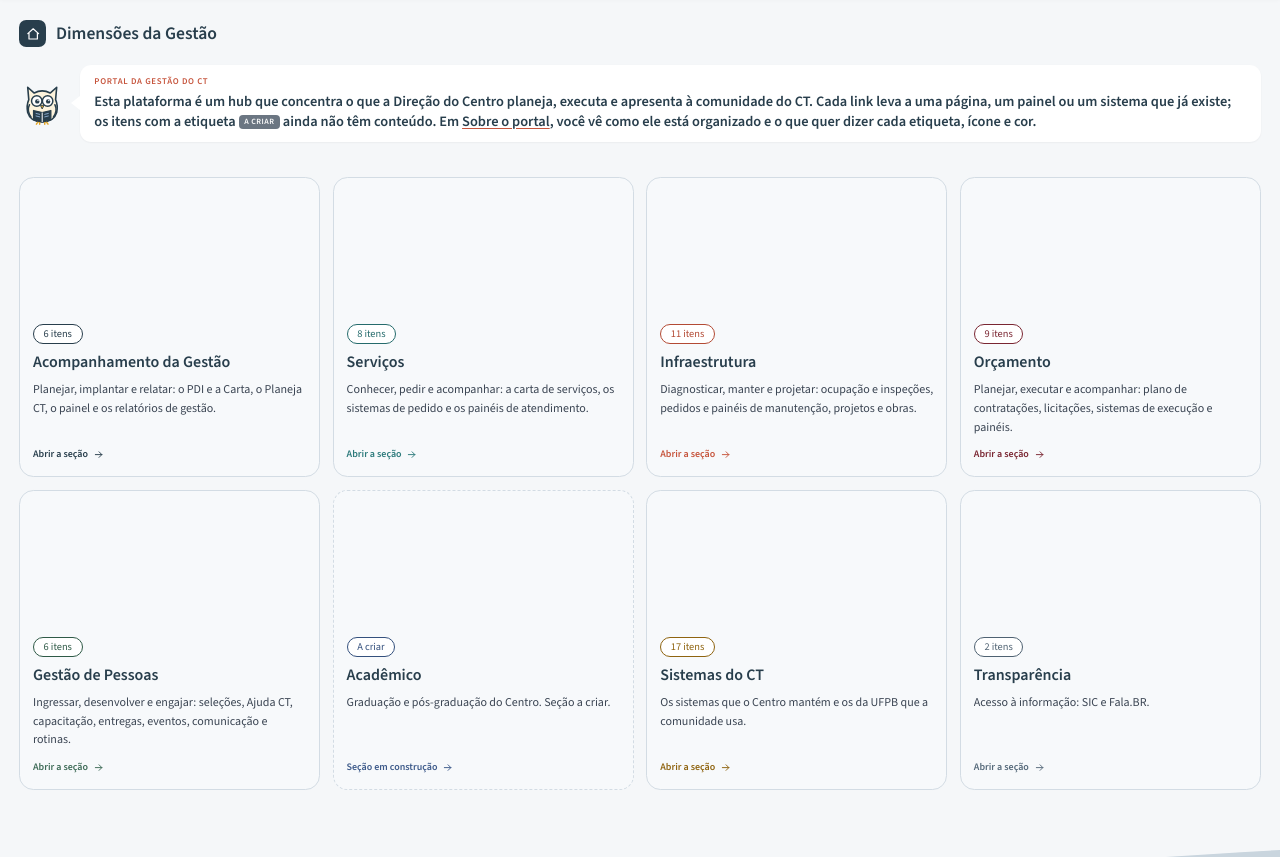
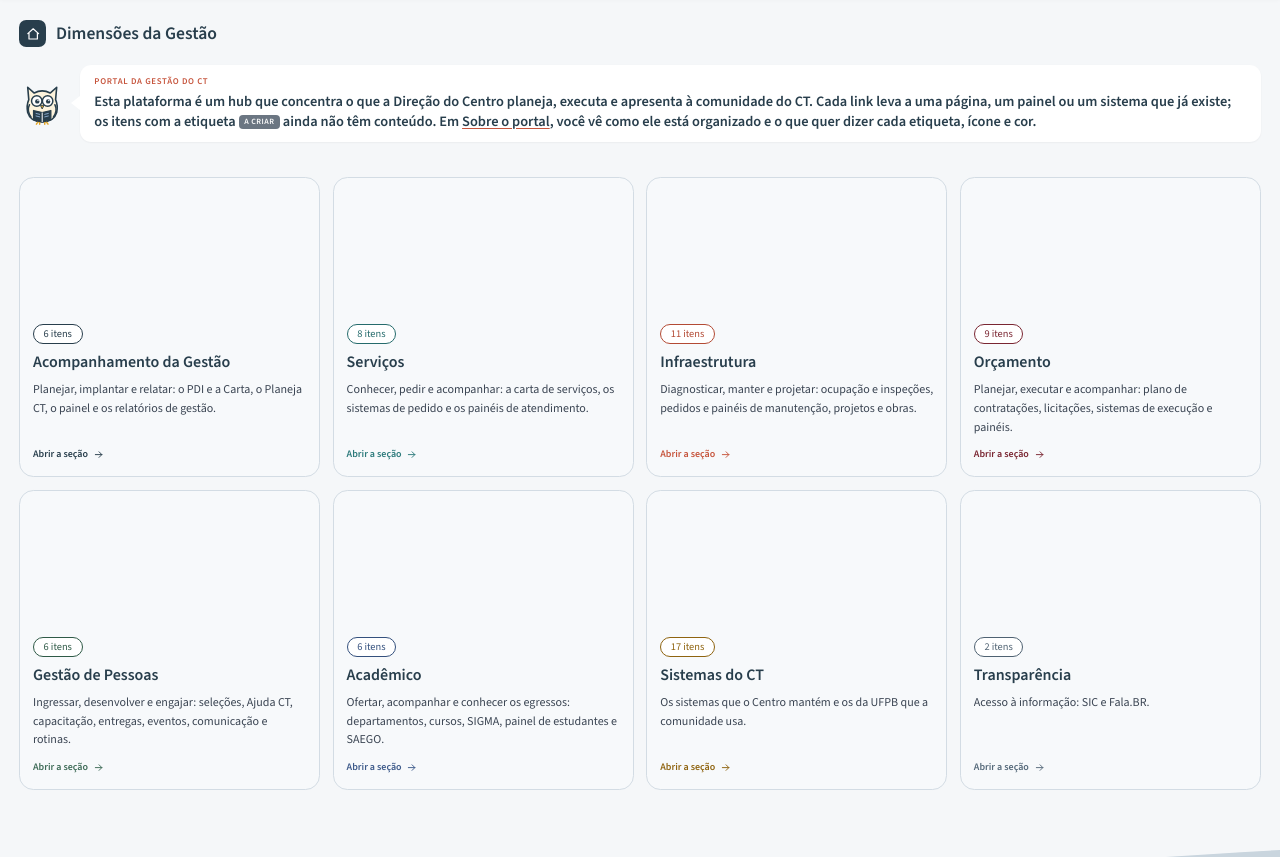
Before and after one commit to marcelgois-png/portal-gestao-ct, a plain HTML site: page index.html in a window 1280 px wide. Shown: the part 95-952 px from the top of the page. Drawn offline with nearby package versions, Linux system fonts and the light colour scheme.

Commit message:
v53: seção Acadêmico construída; ícones no lugar dos números das seções
Co-Authored-By: Claude Opus 5.5 <noreply@anthropic.com>
Claude-Session: https://claude.ai/code/session_017CLmLTMg3FrSuqkRRzNNZf

```diff
--- a/index.html
+++ b/index.html
@@ -556,7 +556,7 @@ ul.ck li .ic{color:var(--terracota);margin-top:2px}
 
       <!-- Sobre -->
       <section class="secao" id="sec-sobre" hidden>
-        <div class="cab"><span class="n">9</span><h2>Sobre o portal</h2></div>
+        <div class="cab"><span class="n"><svg class="ic" viewBox="0 0 24 24"><path d="M12 22a10 10 0 1 0 0-20 10 10 0 0 0 0 20zM12 11v6M12 7.5v.5"/></svg></span><h2>Sobre o portal</h2></div>
         <div class="owlbox topo-coruja ob-grey"><div class="owl" data-owl="3"></div><div class="t"><span class="h">Sobre o portal</span><p>Como o portal está organizado, o que cada etiqueta quer dizer e o que ainda falta definir. <b>Protótipo montado em 18/11/2026 e revisto em 19/11/2026.</b> Os links foram conferidos no site do CT em 18/11/2026. Os números do plano de gestão vêm da Carta Avançar CT e do PDI UFPB 2024–2028. Os de manutenção vêm do Painel de requisições do Cuida CT. Os de inspeção, de ocupação e de projetos foram contados nas páginas em 19/11/2026. A página da Carta reproduz a Carta Programa de setembro de 2024, e a contagem de projetos vem dos dados abertos do Planeja CT.</p></div></div>
         <div class="mapa">
           <div class="mapc"><svg class="ic" viewBox="0 0 24 24"><path d="M5 5h2v2h-2zM11 5h2v2h-2zM17 5h2v2h-2zM5 11h2v2h-2zM11 11h2v2h-2zM17 11h2v2h-2zM5 17h2v2h-2zM11 17h2v2h-2zM17 17h2v2h-2z"/></svg><div><b>Sete seções, cada uma com a sua cor.</b> A cor aparece no menu, nos quadros de números e nos cartões. Cada seção tem endereço próprio, que pode ser enviado por link.<div class="leg"><div><span class="ponto" data-cor="1"></span>Acompanhamento da Gestão</div><div><span class="ponto" data-cor="7"></span>Serviços</div><div><span class="ponto" data-cor="2"></span>Infraestrutura</div><div><span class="ponto" data-cor="3"></span>Orçamento</div><div><span class="ponto" data-cor="4"></span>Gestão de Pessoas</div><div><span class="ponto" data-cor="5"></span>Transparência</div><div><span class="ponto" data-cor="6"></span>Sistemas do CT</div></div></div></div>
@@ -904,11 +904,31 @@ const SECOES=[
    {id:"proc-gp",rot:"Procedimentos",tipo:"Documento",sit:"ar",titulo:"Procedimentos da Gestão de Pessoas",desc:"O passo a passo dos pedidos de pessoal, no Ajuda CT.",url:"https://ajuda.ct.ufpb.br/books/procedimentos-da-gestao-de-pessoas"}
  ]},
  leitura:{c:"ob-blue",owl:2,h:"O que fica de fora",tx:"<b>Remuneração e benefícios não entram aqui.</b> Salários, auxílios e planos de saúde estão fora do escopo do Centro. A seção mostra o que o CT faz: selecionar, integrar, capacitar, avaliar, engajar e cuidar das rotinas de pessoal."}},
-{id:"academico",n:8,ic:"s_sigaa",titulo:"Acadêmico",
- kicker:"A gestão do ensino de graduação e de pós-graduação do Centro.",
- resumo:"Graduação e pós-graduação do Centro. Seção a criar.",
- grupos:[],
- leitura:{c:"ob-blue",owl:0,h:"Seção a criar",tx:"<b>Esta seção ainda vai ser criada.</b> Os sistemas, os painéis e os documentos da gestão acadêmica entram aqui quando a Direção definir o conteúdo."}},
+{id:"academico",n:8,ic:"s_sigaa",titulo:"Acadêmico",ciclo:true,
+ kicker:"A vida acadêmica do CT anda em três passos: ofertar, acompanhar e conhecer os egressos. Cada passo tem as suas fontes, e todas se abrem daqui.",
+ resumo:"Ofertar, acompanhar e conhecer os egressos: departamentos, cursos, SIGMA, painel de estudantes e SAEGO.",
+ retorno:"O que os egressos mostram orienta a revisão dos cursos, e o ciclo recomeça.",
+ grupos:[
+  {t:"Ofertar",cor:"#34507D",q:"Quem ensina e o que o CT oferece?",
+   tx:"O CT reúne <b>departamentos</b>, que cuidam dos docentes e das disciplinas, e as <b>coordenações</b> dos cursos de graduação e dos programas de pós-graduação. As páginas do site do CT levam a cada um.",
+   entrega:"cursos e programas com oferta e coordenação",itens:[
+   {id:"departamentos",ic:"predio",tipo:"Página",sit:"ar",titulo:"Departamentos do CT",desc:"Os departamentos do Centro, com as páginas de cada um.",url:"https://www.ct.ufpb.br/departamentos/"},
+   {id:"graduacao",ic:"s_sigaa",tipo:"Página",sit:"ar",titulo:"Cursos de graduação",desc:"As coordenações dos dez cursos de graduação do CT.",url:"https://www.ct.ufpb.br/graduacao/"},
+   {id:"pos-graduacao",ic:"livro",tipo:"Página",sit:"ar",titulo:"Programas de pós-graduação",desc:"Os programas de pós-graduação do CT, com as suas páginas.",url:"https://www.ct.ufpb.br/pos-graduacao/"}
+  ]},
+  {t:"Acompanhar",cor:"#34507D",q:"Como andam os cursos e os estudantes?",
+   tx:"O <b>SIGMA</b> reúne os dados dos cursos, departamentos e centros e os indicadores do INEP. O <b>painel de estudantes</b> da UFPB mostra os discentes por curso, forma de ingresso, cota, gênero e turno.",
+   entrega:"cursos e estudantes à vista, com indicadores",itens:[
+   {id:"sigma",ic:"up",tipo:"Sistema",sit:"ar",titulo:"SIGMA",desc:"Gestão e monitoramento acadêmico da UFPB: cursos e indicadores do INEP. Pede login.",url:"https://sigma.ufpb.br/"},
+   {id:"painel-estudantes",ic:"pessoas",tipo:"Painel",sit:"ar",titulo:"Painel de estudantes",desc:"Os estudantes da UFPB por centro, curso, ingresso, cota, gênero e turno.",url:"https://metabase.ufpb.br/public/dashboard/fb949a9e-8cfe-4a20-bdf1-dec01acfad7d?campus=&centro=&cota_sigla=&curso=&forma_de_ingresso=&g%25C3%25AAnero=&grau_acad%25C3%25AAmico=&modalidade_educa%25C3%25A7%25C3%25A3o=&turno="}
+  ]},
+  {t:"Conhecer os egressos",cor:"#34507D",q:"Para onde vão os formados do CT?",
+   tx:"O <b>SAEGO</b> é o sistema de acompanhamento de egressos da UFPB, mantido pelo LEMA. É a fonte para saber o que acontece com quem se forma no CT.",
+   entrega:"o retorno de quem se formou",itens:[
+   {id:"saego",ic:"pessoa",tipo:"Sistema",sit:"ar",titulo:"SAEGO",desc:"Sistema de Acompanhamento de Egressos da UFPB, do LEMA.",url:"https://lema.ufpb.br/saego/"}
+  ]}
+ ],
+ leitura:{c:"ob-blue",owl:2,h:"Do curso ao egresso",tx:"<b>A gestão acadêmica começa na oferta e termina no egresso.</b> Os departamentos e as coordenações organizam o ensino; o SIGMA e o painel de estudantes mostram como ele anda; o SAEGO acompanha quem já se formou."}},
 {id:"sistemas",n:6,ic:"grade",titulo:"Sistemas do CT",
  kicker:"Os sistemas que o Centro mantém e os da UFPB que a comunidade usa no dia a dia. Cada um leva a cor da seção em que é usado; os demais ficam em dourado.",
  resumo:"Os sistemas que o Centro mantém e os da UFPB que a comunidade usa.",
@@ -1084,7 +1104,7 @@ function cartaoSis(it,g){
 /* ===== Seções 1 a 4 ===== */
 document.getElementById("sec-sobre").insertAdjacentHTML("beforebegin",SECOES.map((s,ix)=>`
   <section class="secao" id="sec-${s.id}" data-cor="${s.n}" hidden>
-    <div class="cab"><span class="n">${ix+1}</span><h2>${s.titulo}</h2></div>
+    <div class="cab"><span class="n">${ico(s.ic)}</span><h2>${s.titulo}</h2></div>
     <div class="owlbox topo-coruja ${s.leitura.c}">${coruja(s.leitura.owl)}<div class="t"><span class="h">${s.leitura.h}</span><p>${s.kicker} ${s.leitura.tx}</p></div></div>
 
     ${(s.id==="sistemas"||s.id==="transparencia")?`<div class="sis-grade">${s.grupos.map(g=>g.itens.map(i=>cartaoSis(i,g)).join("")).join("")}</div>`:s.diag?diagrama(s):s.ciclo?ciclo(s):s.grupos.map(g=>`<div class="grupo"><div class="grupo-t"><h3>${g.t}</h3>${g.d?`<span>${g.d}</span>`:""}</div><div class="cards">${g.itens.map(i=>cartao(i)).join("")}</div></div>`).join("")}
@@ -1100,10 +1120,10 @@ document.getElementById("portas").innerHTML=SECOES.map(s=>{const n=s.grupos.redu
 /* todos os painéis do portal, com a situação e os três campos que a Direção vai informar */
 const SIT_P={ar:["Próprio","p-vd"],pbi:["Power BI","p-am"],criar:["A construir","p-cz"]};
 const nP=k=>PAINEIS.filter(p=>p.sit===k).length;
-document.getElementById("contaPbi").textContent=PAINEIS.length+" painéis: "+nP("ar")+" próprios, "+nP("pbi")+" em Power BI e "+nP("criar")+" a construir.";
+document.getElementById("contaPbi").textContent=PAINEIS.length+" painéis: "+PAINEIS.filter(p=>p.sit==="ar"&&origem(p)!=="ufpb").length+" próprios, "+PAINEIS.filter(p=>origem(p)==="ufpb").length+" da UFPB, "+nP("pbi")+" em Power BI e "+nP("criar")+" a construir.";
 const inf=v=>v||'<span class="adef">A informar</span>';
 document.getElementById("tPbi").innerHTML="<thead><tr><th>Painel</th><th>Seção</th><th>Situação</th><th>Fonte</th><th>Periodicidade</th><th>Responsável</th><th>Abrir</th></tr></thead><tbody>"+
-  PAINEIS.map(p=>{const st=SIT_P[p.sit]||["A confirmar","p-vi"];
+  PAINEIS.map(p=>{const st=(p.sit==="ar"&&origem(p)==="ufpb")?["Da UFPB","p-az"]:(SIT_P[p.sit]||["A confirmar","p-vi"]);
     const nota=p.antigo?`no lugar do Power BI "${p.antigo}"`:(p.sit==="pbi"?"substituto: "+(p.sub||"a definir"):"");
     return `<tr><td class="a">${p.titulo}${nota?`<span class="nota">${nota}</span>`:""}</td><td>${SEC_DE[p.id].titulo}</td><td><span class="pill ${st[1]}">${st[0]}</span></td><td>${inf(p.fonte)}</td><td>${inf(p.periodicidade)}</td><td>${inf(p.responsavel)}</td><td>${p.url?`<a class="lk" href="${p.url}" target="_blank" rel="noopener">Abrir ${ico("fora")}</a>`:'<span class="adef">A criar</span>'}</td></tr>`}).join("")+"</tbody>";
 document.getElementById("faltas").innerHTML=[
@@ -1111,7 +1131,7 @@ document.getElementById("faltas").innerHTML=[
   "<b>Substituto e ordem de troca</b> dos painéis que ainda estão em Power BI, e quem constrói os que faltam.",
   "<b>Endereço do portal</b> e onde ele ficará hospedado.",
   "<b>Quem atualiza cada seção</b> e com que frequência.",
-  "<b>Conteúdo das páginas novas:</b> obras em andamento e a seção Acadêmico.",
+  "<b>Conteúdo das páginas novas:</b> obras em andamento.",
   "<b>Leitura ao vivo do Planeja CT</b> nas páginas da Carta e do PDI, no lugar dos dados de "+PLANEJA_DATA+".",
   "<b>Endereço público do PDF</b> da Carta Avançar CT, para a página poder oferecer o documento original."
 ].map(t=>`<li>${ico("check")}<span>${t}</span></li>`).join("");
```
